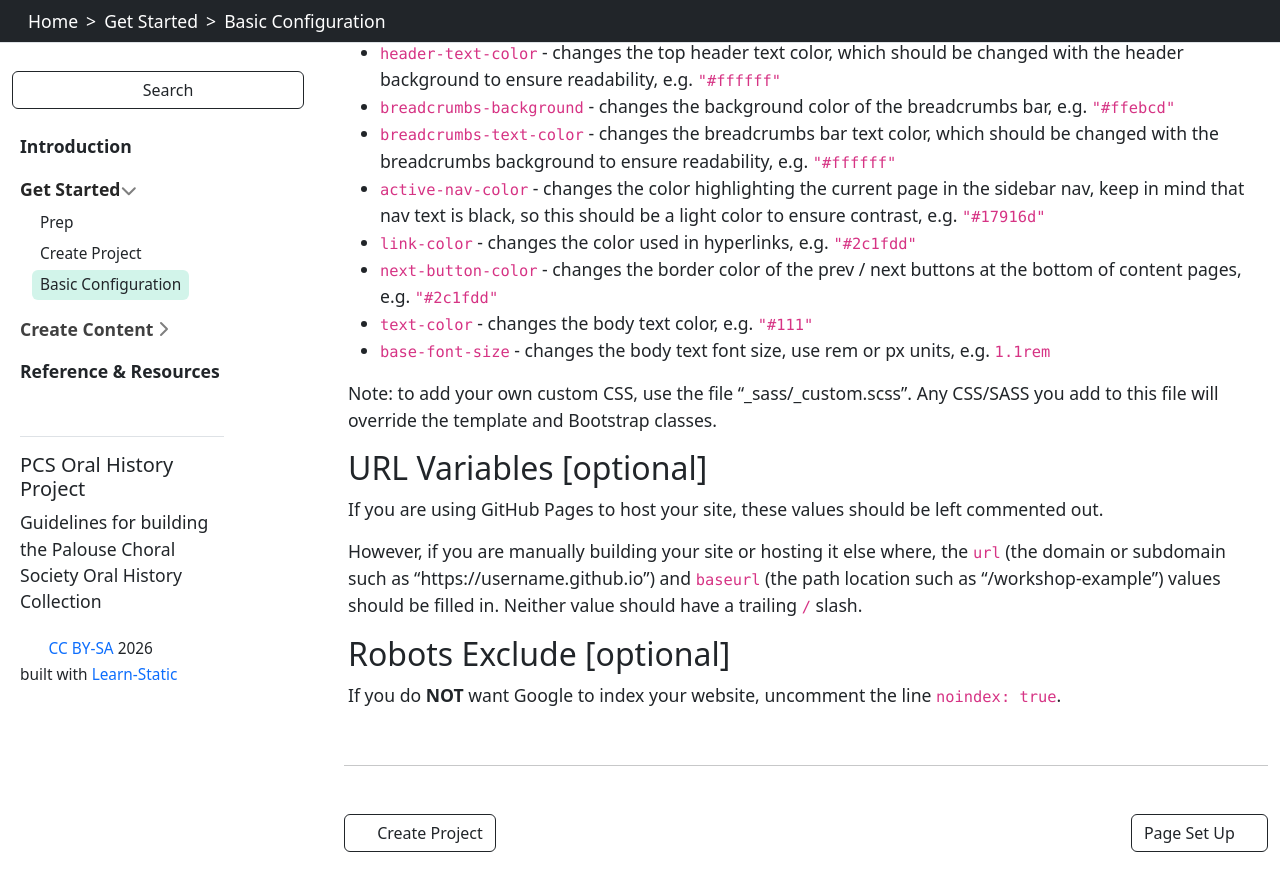
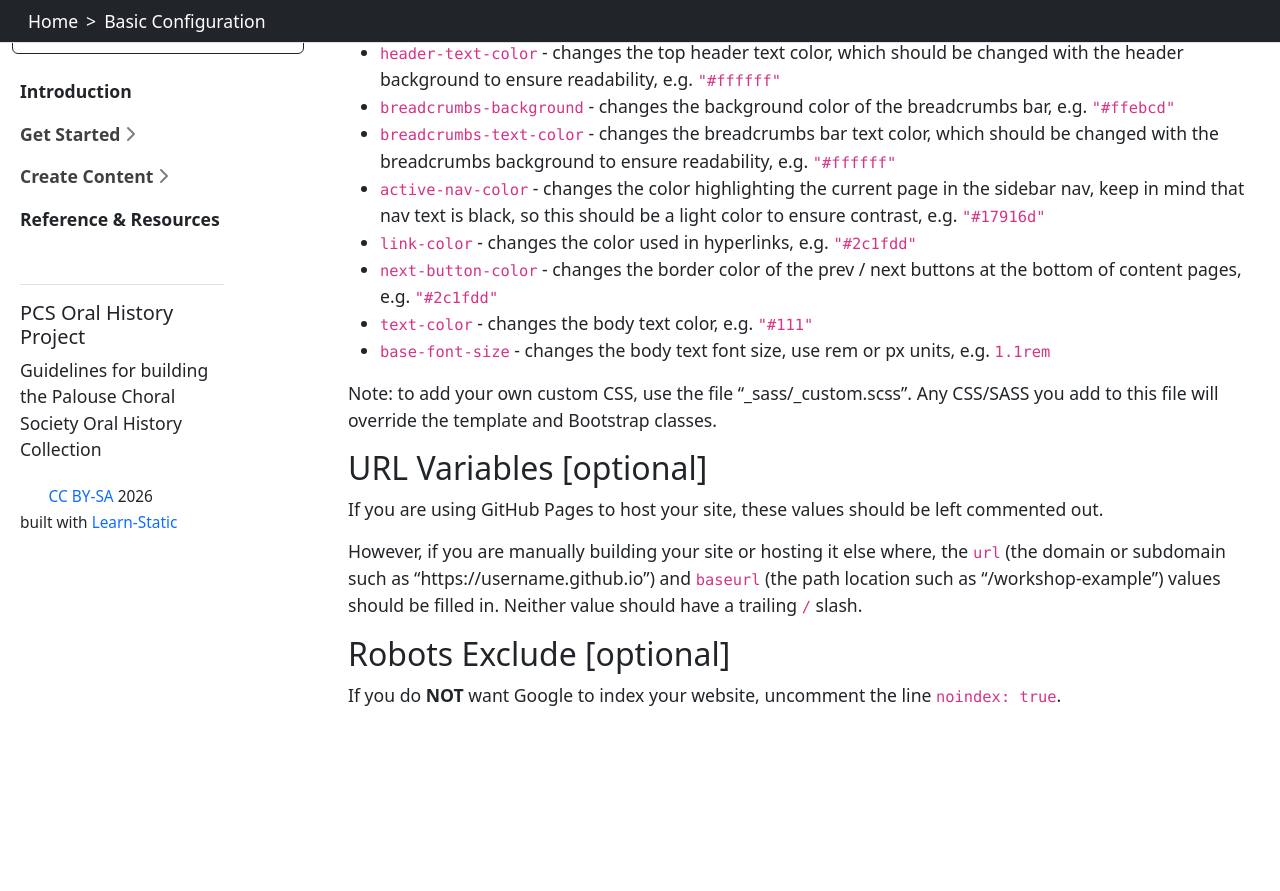
Before and after one commit to llove28/pcs-project, a Jekyll site: the page built from content/start/configure.md, in a window 1280 px wide and 900 px high, scrolled down 1507 px. Shown: the top 891 px of the window. Built offline with Jekyll 4.4.1, drawn with Linux system fonts in a browser that asks for light colours; after the commit the page ends 2352 px from its top, so only the background shows below that.

Commit message:
Remove section and nav_order from configure.md

```diff
--- a/content/start/configure.md
+++ b/content/start/configure.md
@@ -1,6 +1,4 @@
 ---
-section: Get Started
-nav_order: 3
 title: Basic Configuration
 topics: Site options; _config.yml
 ---
```
